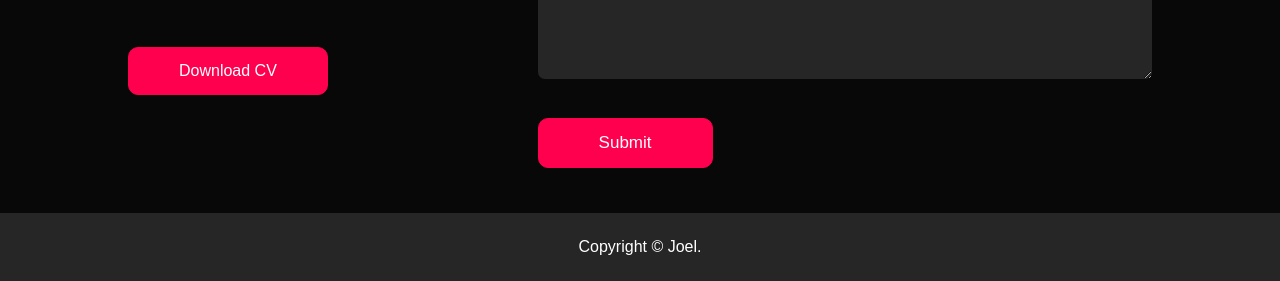
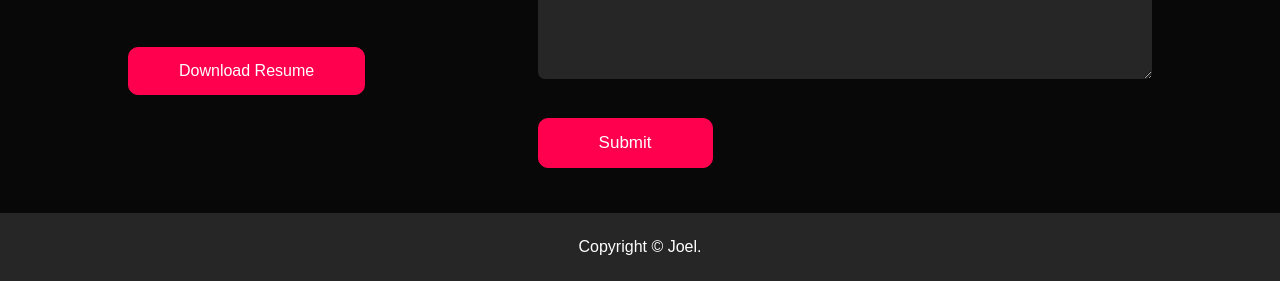
Before and after one commit to Joel-on-Github/My-First-WebPage, a plain HTML site: page index.html in a window 1280 px wide. Shown: the part 2308-2589 px from the top of the page. Drawn offline with Linux system fonts and the light colour scheme.

Commit message:
Update index.html

```diff
--- a/index.html
+++ b/index.html
@@ -105,7 +105,7 @@
                         <a href="https://www.instagram.com/_.its._.joel._/" target=”_blank”><i class="fa-brands fa-square-instagram"></i></a>
                         <a href="https://www.linkedin.com/in/joel-prv-joseph/" target=”_blank”><i class="fa-brands fa-linkedin"></i></a>
                     </div>
-                    <a href="images/My-CV.pdf" download class="btn btn2">Download CV</a>
+                    <a href="images/My-Resume.pdf" download class="btn btn2">Download Resume</a>
                 </div>
                 <div class="contact-right">
                     <form name="submit-to-google-sheet">
```
